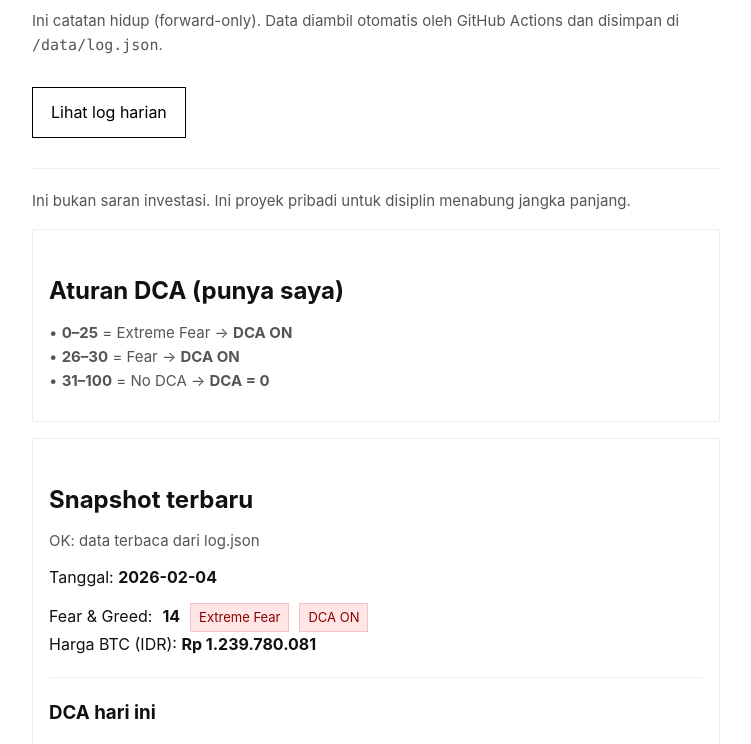
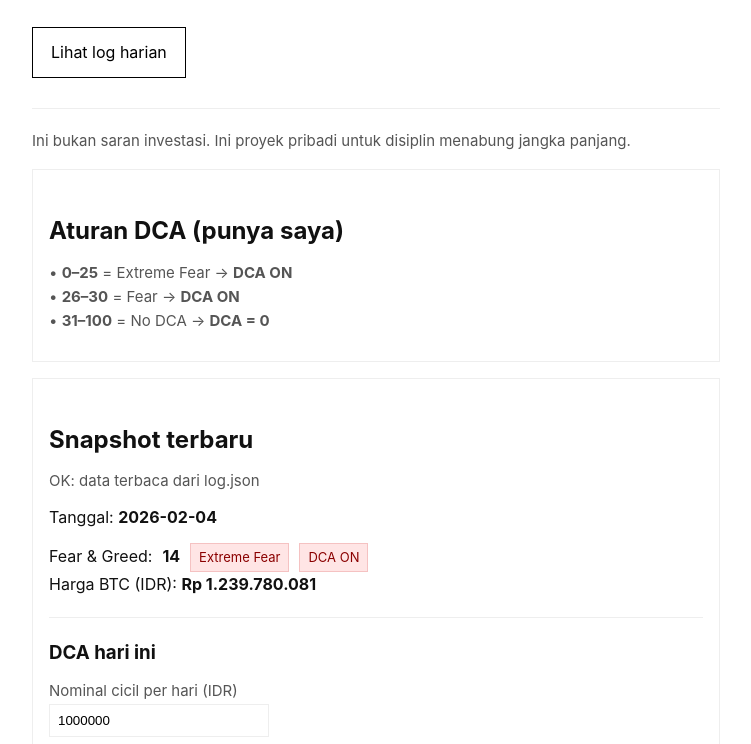
Before and after one commit to udathani/udathani.github.io, a plain HTML site: page index.html in a window 1280 px wide. Shown: the part 144-888 px from the top of the page, without its empty margins (264-1015 px from the left). Drawn offline with Linux system fonts and the light colour scheme.

Commit message:
Simplify life note description in index.html
Removed redundant text about data retrieval.

```diff
--- a/index.html
+++ b/index.html
@@ -56,8 +56,7 @@
 
   <p><strong>Belajar mengumpulkan Bitcoin secara bertahap dan konsisten.</strong></p>
   <p class="muted">
-    Ini catatan hidup (forward-only). Data diambil otomatis oleh GitHub Actions dan disimpan di
-    <span class="mono">/data/log.json</span>.
+
   </p>
 
   <a class="cta" href="#log">Lihat log harian</a>
```
